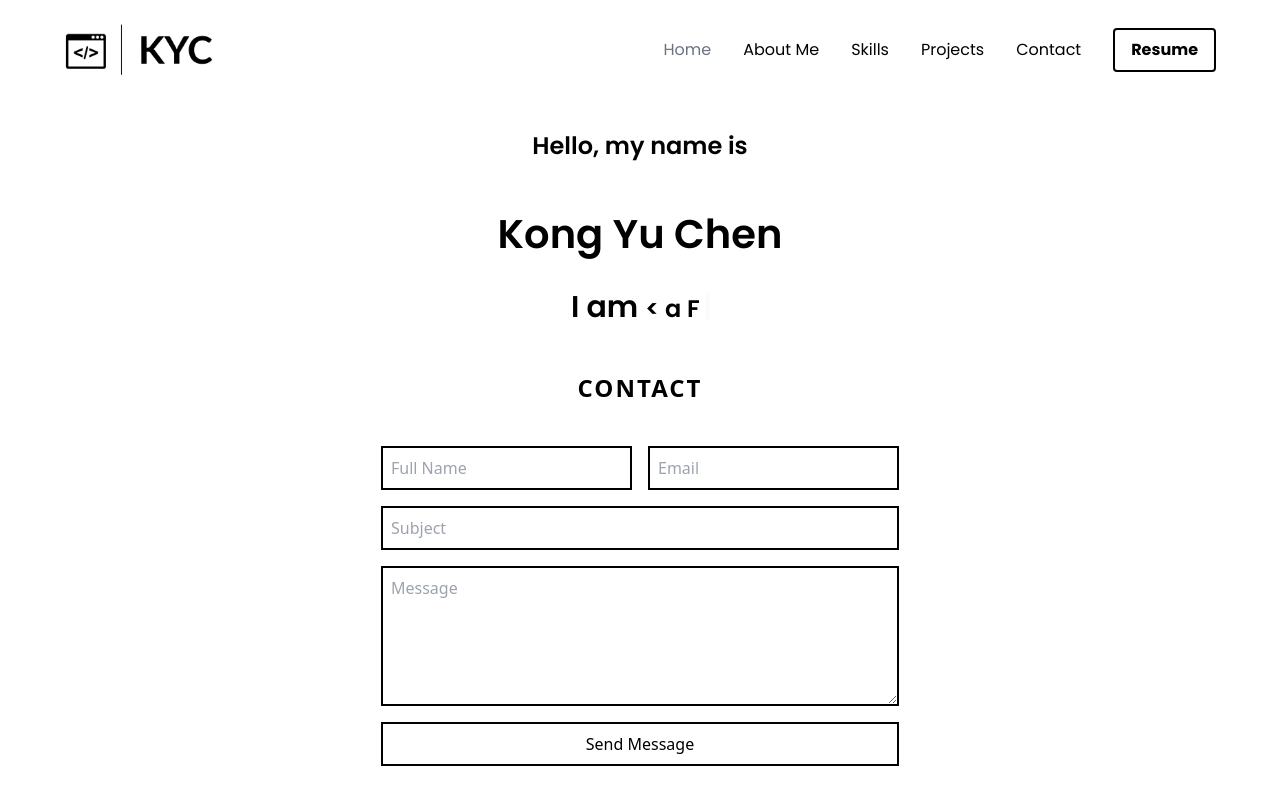
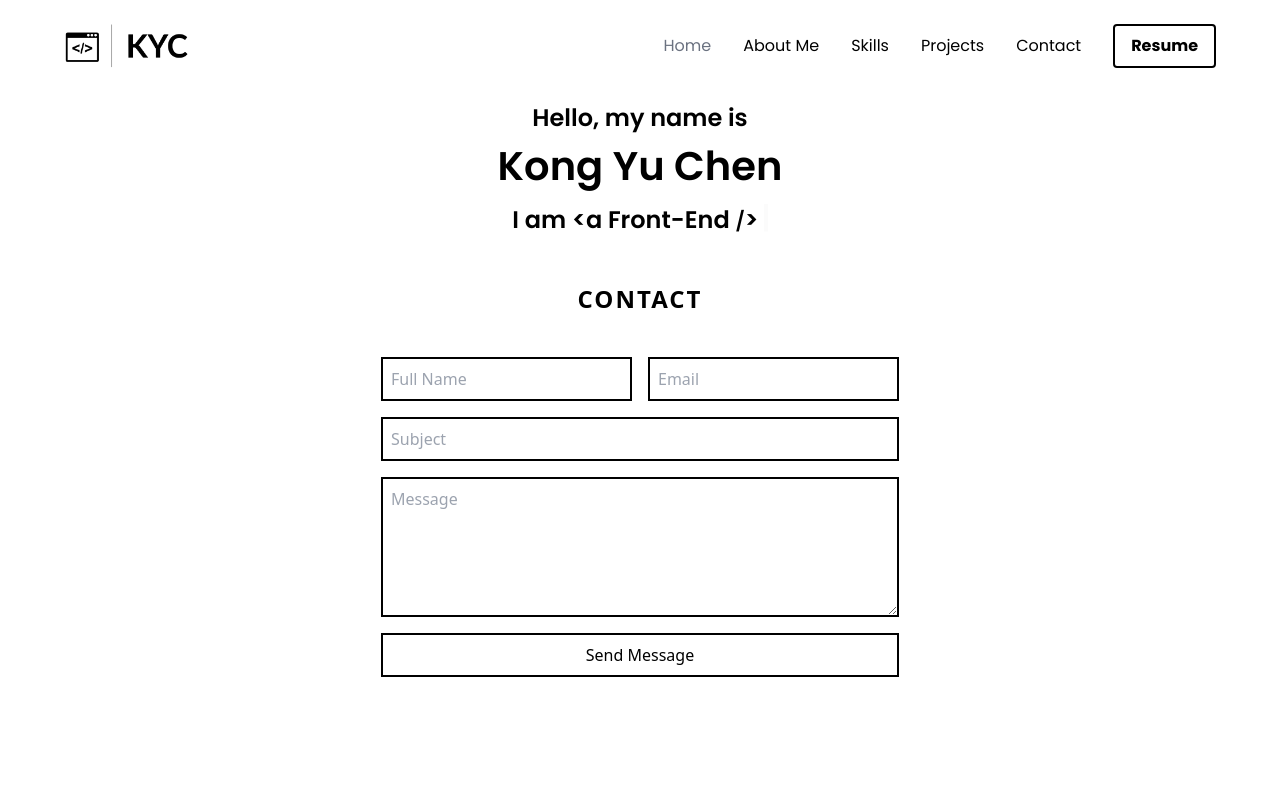
Before and after one commit to Kchen1515/My-portfolio, a React (Vite) app: page / in a window 1280 px wide. Built offline with nearby package versions, Linux system fonts and the light colour scheme.

Commit message:
added hero styling

```diff
--- a/src/components/Hero.jsx
+++ b/src/components/Hero.jsx
@@ -3,7 +3,7 @@ import { Cursor, useTypewriter } from 'react-simple-typewriter'
 
 const Hero = () => {
   const [text, count] = useTypewriter({
-    words: ['< a Software Engineer/>', '< a Front-End Developer/>', '<passionate about web-design/>'],
+    words: ['a Software Engineer', 'a Front-End Developer', 'passionate about web-design'],
     loop: true,
     delaySpeed: 2000,
   })
@@ -11,11 +11,11 @@ const Hero = () => {
     <section id="home" className={`flex md:flex-row flex-col mb-10`}>
       <div className={`flex-1 flex-col xl:px-0 sm:px-16 px-6`}>
         <div className="flex flex-col justify-center items-center w-full">
-          <span className="flex-1 font-poppins font-semibold text-center text-[1.5rem] text-black ss:leading-[75.8px] leading-[75px]">
+          <span className="flex-1 font-poppins font-semibold text-center text-[1.5rem] text-black ">
             Hello, my name is <br className="sm:block hidden" />{" "}</span>
-          <span className="flex-1 flex-nowrap font-poppins font-semibold text-center text-[2.5rem] text-black ss:leading-[100.8px] leading-[75px]">Kong Yu Chen</span>{" "}
+          <span className="flex-1 flex-nowrap font-poppins font-semibold text-center text-[2.5rem] text-black">Kong Yu Chen</span>{" "}
           <p className="text-[30px] font-poppins font-semibold text-center">
-            <span >I am <span className="text-[1.5rem]">{text}</span></span>
+            <span className="text-[1.5rem]">I am &lt;<span className="text-[1.5rem]">{text}<span className="text-[1.2rem]">/</span>&gt;</span></span>
             <Cursor cursorColor="black"/>
           </p>
         </div>
--- a/src/components/Navbar.jsx
+++ b/src/components/Navbar.jsx
@@ -12,7 +12,7 @@ const Navbar = () => {
 
   return (
     <nav className="w-full flex justify-between items-center py-6 overflow-x-hidden">
-      <img src={logo} alt="kyc-logo" className="w-[150px]" />
+      <img src={logo} alt="kyc-logo" className="w-[125px]" />
       <ul className="hidden sm:flex justify-center items-center ">
         {navLinks.map((nav, index) => (
           <li
```
